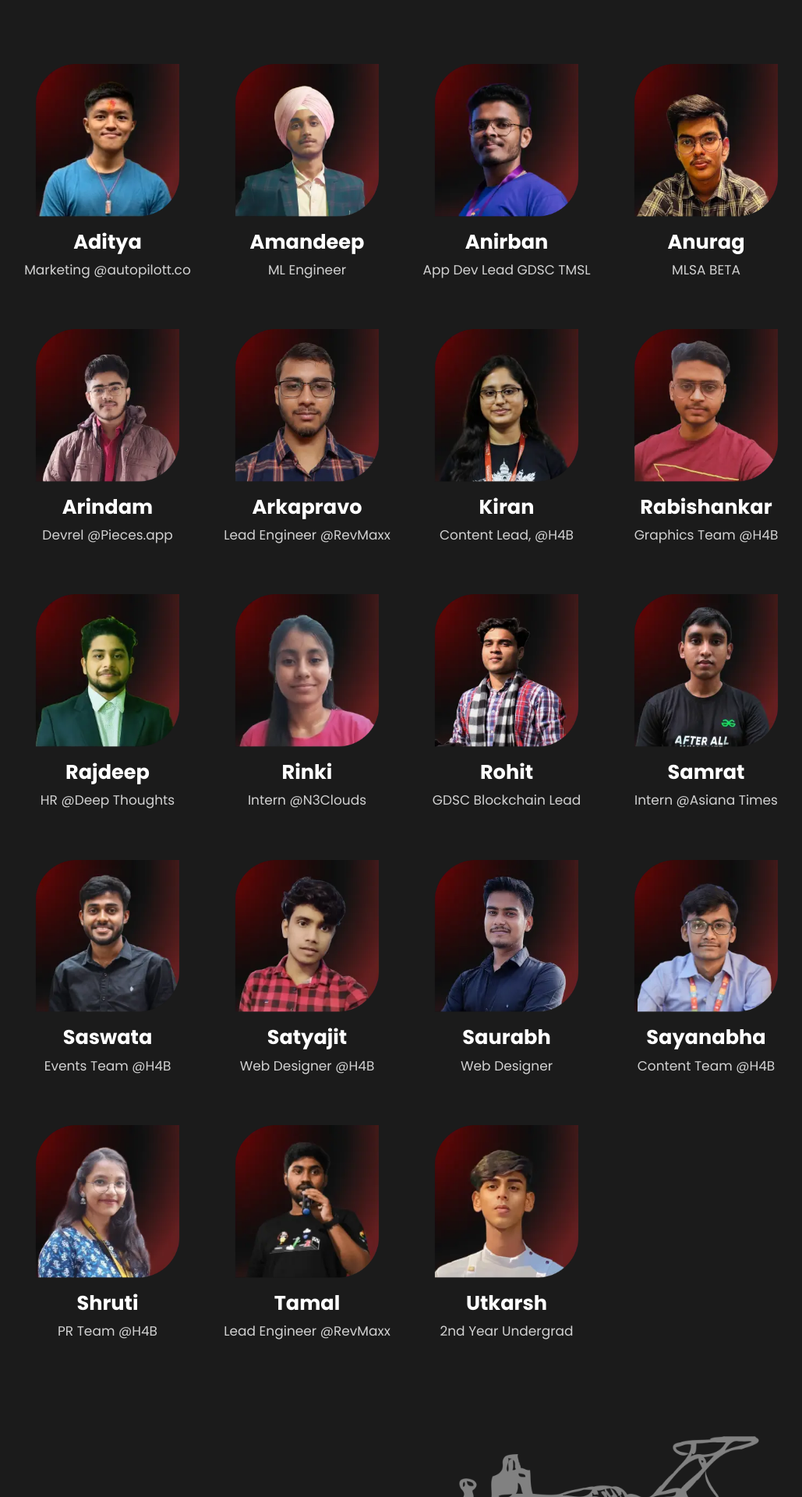
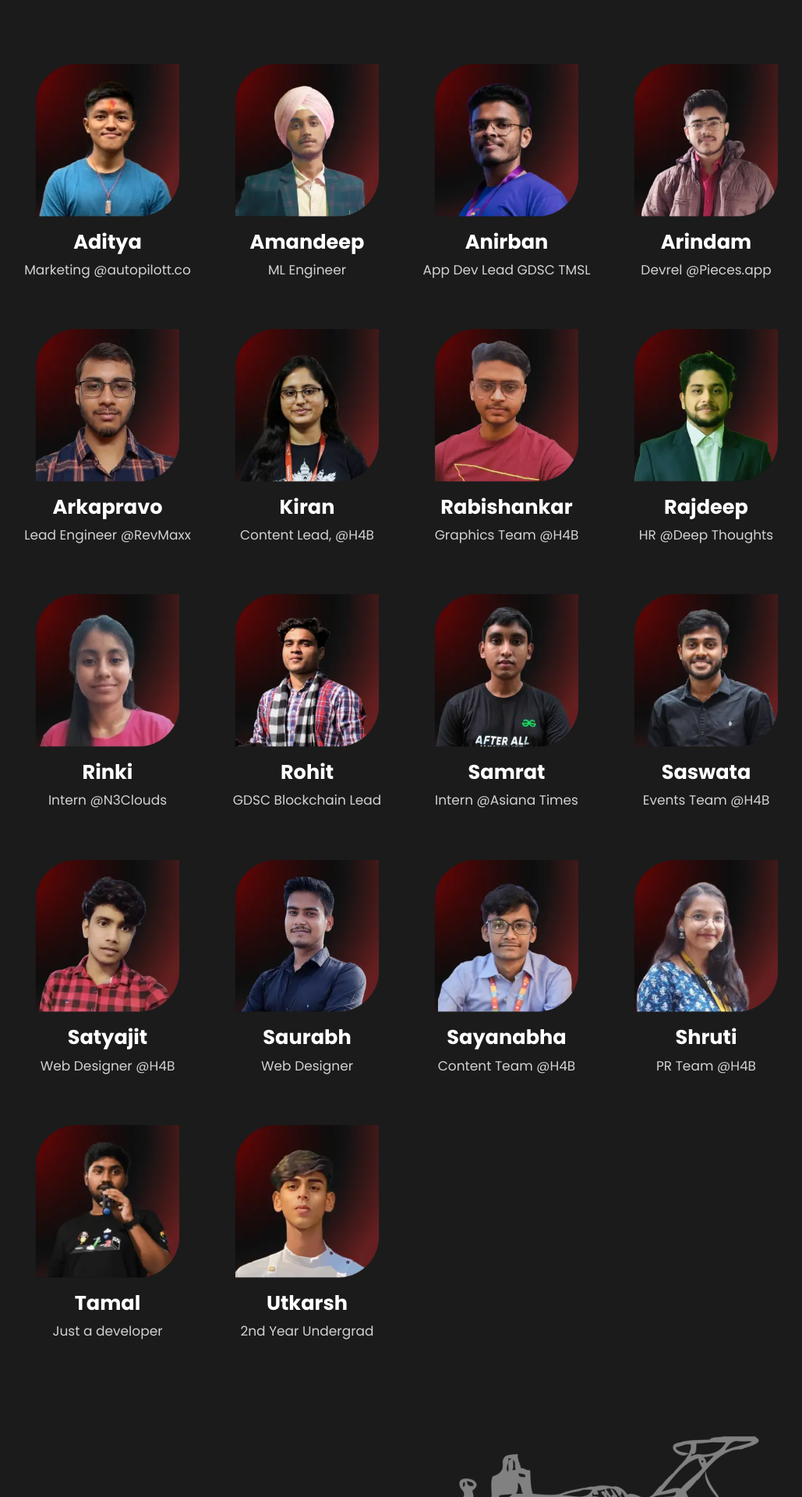
Before and after one commit to hack4bengal/s3, a React (Vite) app: page /team in a window 1280 px wide. Shown: the part 2051-3971 px from the top of the page at 78% size, without its empty margins (118-1147 px from the left). Built offline with nearby package versions, Linux system fonts and the light colour scheme.

Commit message:
fix: tamal & shubham

```diff
--- a/src/assets/data/TeamContent.js
+++ b/src/assets/data/TeamContent.js
@@ -1,16 +1,15 @@
 import sanmoy from "../images/TeamCardImages/Sanmoy.webp";
-import adarsh from "../images/TeamCardImages/adarsh.webp";
 import aditya from "../images/TeamCardImages/aditya.webp";
 import aksh from "../images/TeamCardImages/aksh.webp";
 import amandeep from "../images/TeamCardImages/amandeep.webp";
 import anirban from "../images/TeamCardImages/anirban.webp";
 import ankita from "../images/TeamCardImages/ankita.webp";
-import anurag from "../images/TeamCardImages/anurag.webp";
 import arindam from "../images/TeamCardImages/arindam.webp";
 import arkapravo from "../images/TeamCardImages/arkapravo.webp";
 import kiran from "../images/TeamCardImages/kiran.webp";
 import manish from "../images/TeamCardImages/manish.webp";
 import prachi from "../images/TeamCardImages/prachi.webp";
+import rabishankar from "../images/TeamCardImages/rabishankar.webp";
 import rajdeep from "../images/TeamCardImages/rajdeep.webp";
 import rinki from "../images/TeamCardImages/rinki.webp";
 import rohit from "../images/TeamCardImages/rohit.webp";
@@ -24,11 +23,10 @@ import sayanabha from "../images/TeamCardImages/sayanabha.webp";
 import shruti from "../images/TeamCardImages/shruti.webp";
 import shubham from "../images/TeamCardImages/shubham.webp";
 import souradeep from "../images/TeamCardImages/souradeep.webp";
+import swarup from "../images/TeamCardImages/swarup.webp";
+import tamal from "../images/TeamCardImages/tamal.webp";
 import tushar from "../images/TeamCardImages/tushar.webp";
 import utkarsh from "../images/TeamCardImages/utkarsh.webp";
-import swarup from "../images/TeamCardImages/swarup.webp";
-import tamal from  "../images/TeamCardImages/tamal.webp";
-import rabishankar from "../images/TeamCardImages/rabishankar.webp"
 
 const teamMember = {
   organizers: [
@@ -78,10 +76,10 @@ const teamMember = {
   ],
   advisor: [
     {
-      img:swarup,
-      name:"Dr. Swarup Kumar Ghosh",
-      title:"Associate Prof., Department of CSE, SNU",
-    }
+      img: swarup,
+      name: "Dr. Swarup Kumar Ghosh",
+      title: "Associate Prof., Department of CSE, SNU",
+    },
   ],
   core: [
     {
@@ -162,13 +160,6 @@ const teamMember = {
       twitter: "https://x.com/kiranmishra1706?t=jKakFAb5NRjRp6qLCl8BYA&s=09",
     },
     {
-      img: anurag,
-      name: "Anurag",
-      title: "MLSA BETA",
-      linkedIn: "https://www.linkedin.com/in/anuragroy485/",
-      twitter: "https://twitter.com/AnuragRoy485/",
-    },
-    {
       img: sayanabha,
       name: "Sayanabha",
       title: "Content Team @H4B",
@@ -243,7 +234,7 @@ const teamMember = {
     {
       img: tamal,
       name: "Tamal",
-      title: "Lead Engineer @RevMaxx",
+      title: "Just a developer",
       linkedIn: "https://www.linkedin.com/in/tamalcodes/",
       twitter: "https://twitter.com/tamalCodes",
     },
```
Also changed, not shown: src/assets/images/TeamCardImages/shubham.webp.
